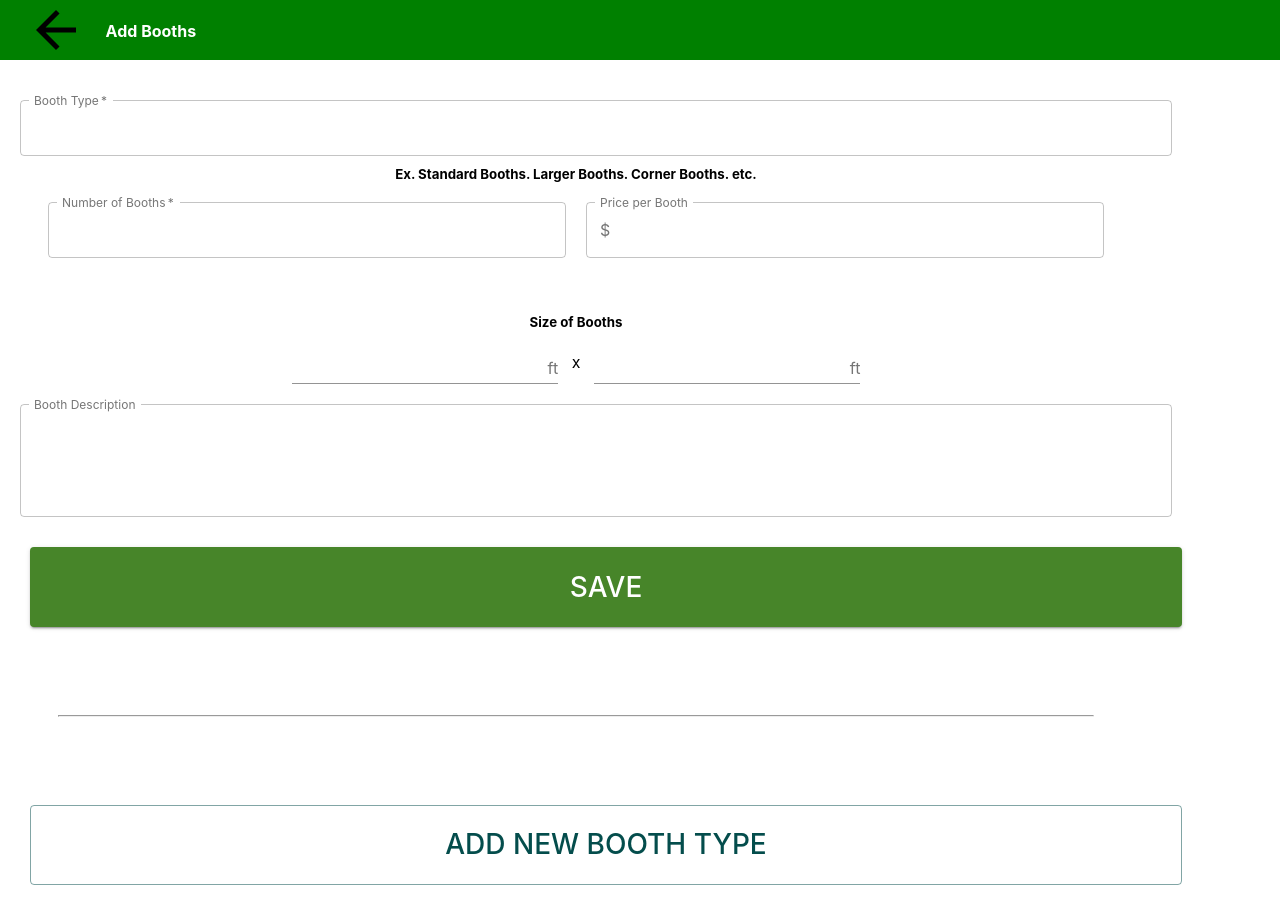
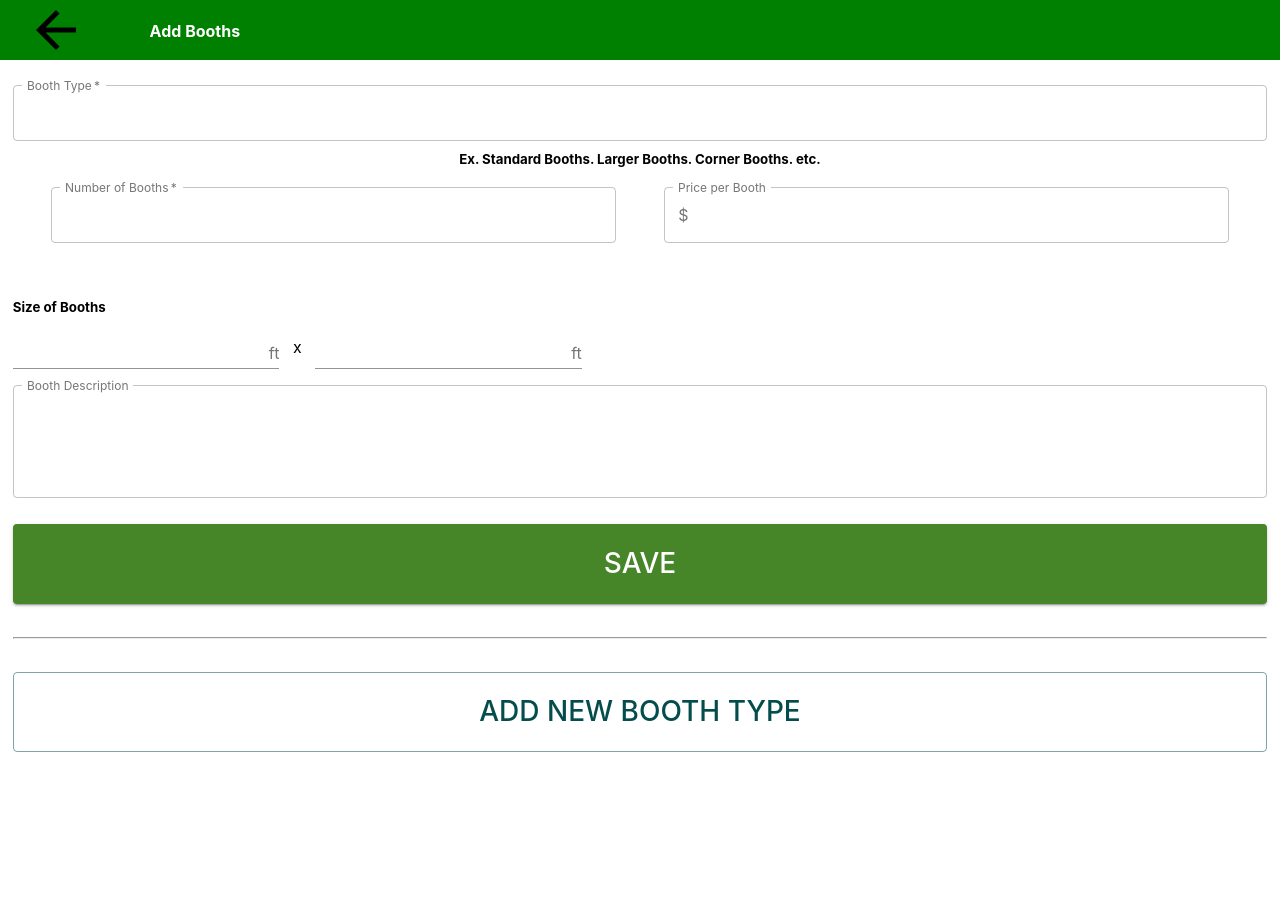
Before and after one commit to labs14-market-organizer/frontend, a React (Create React App) app: page /addbooths in a window 1280 px wide. After the commit the page ends 800 px from the top, so only its background shows below. Built offline with nearby package versions, Linux system fonts and the light colour scheme; a web font is replaced by a local one.

Commit message:
finished styling, need to hook up buttons for functionality

```diff
--- a/src/routes/AddBooths.js
+++ b/src/routes/AddBooths.js
@@ -44,19 +44,23 @@ class AddBooths extends React.Component {
     render() {
         return (
             <form>
-                <div className="header">
+                <header
+                className="header"
+                >
                     <img src={Arrow} />
                     <h4
                     className="addbooths"
                     style={{
-                        marginLeft: '20px',
+                        marginLeft: '5%',
                         }}>Add Booths</h4>
-                </div><br />
+                </header>
 
             {/* Styled this div for the time being...will change later */}
-                <div
+                <body
                     style={{
-                        width:'90vw',
+                        width:'98%',
+                        height: '100%',
+                        margin: 'auto'
                     }}
                 >
                     <TextField
@@ -69,7 +73,7 @@ class AddBooths extends React.Component {
                         InputProps={{
                         startAdornment: <InputAdornment position="start"></InputAdornment>}}
                         style={{
-                            margin: "20px",
+                            margin: '2% 0',
                             marginBottom: "0px"
                         }}
                         variant="outlined"
@@ -79,6 +83,12 @@ class AddBooths extends React.Component {
                     <h5 style={{
                             margin: '10px 0px'
                         }}>Ex. Standard Booths. Larger Booths. Corner Booths. etc.</h5>
+
+                    <div
+                    style={{
+                        display: 'flex',
+                        justifyContent: 'space-evenly'
+                    }}>
                         <TextField
                             type="number"
                             required
@@ -115,8 +125,16 @@ class AddBooths extends React.Component {
                                 height: '80px'
                             }}
                         />
+                    </div>
 
-                        <h5>Size of Booths</h5>
+                        <h5
+                        style={{
+                            display: 'flex'
+                        }}>Size of Booths</h5>
+                    <div
+                    style={{
+                        display: 'flex'
+                    }}>
                     <TextField
                         id="length"
                         name="length"
@@ -138,6 +156,7 @@ class AddBooths extends React.Component {
                         endAdornment: <InputAdornment position="end">ft</InputAdornment>
                         }}
                     />
+                    </div>
 
                     <TextField
                         id="boothdescription"
@@ -152,7 +171,7 @@ class AddBooths extends React.Component {
                         InputProps={{
                         startAdornment: <InputAdornment position="start"></InputAdornment>}}
                         style={{
-                            margin: "20px",
+
                             marginBottom: "0px"
                         }}
                     />
@@ -162,33 +181,29 @@ class AddBooths extends React.Component {
                         color="primary"
                         fullWidth
                         style={{
-                            margin: '30px 30px',
                             fontSize:'1.75em',
+                            margin: '2% auto',
                             height: '80px'
                         }}
                         /*onClick={this.handleSave} */
                     >Save</Button>
 
-                    <hr
-                        style={{
-                            margin:'5%',
-                            justifyContent: 'center',
-                        }}
-                    />
+                    <hr/>
 
                     <Button
                         variant="outlined"
                         color="secondary"
                         fullWidth
                         style={{
-                            margin: '30px 30px',
+
                             fontSize:'1.75em',
+                            margin: '2% auto',
                             height: '80px',
                         }}
                         /*onClick={this.handleAdd}*/
                     >Add new booth type</Button>
 
-                </div>
+                </body>
             </form>
         )
     }
```
Lines whose indentation alone changed are shown as unchanged.
